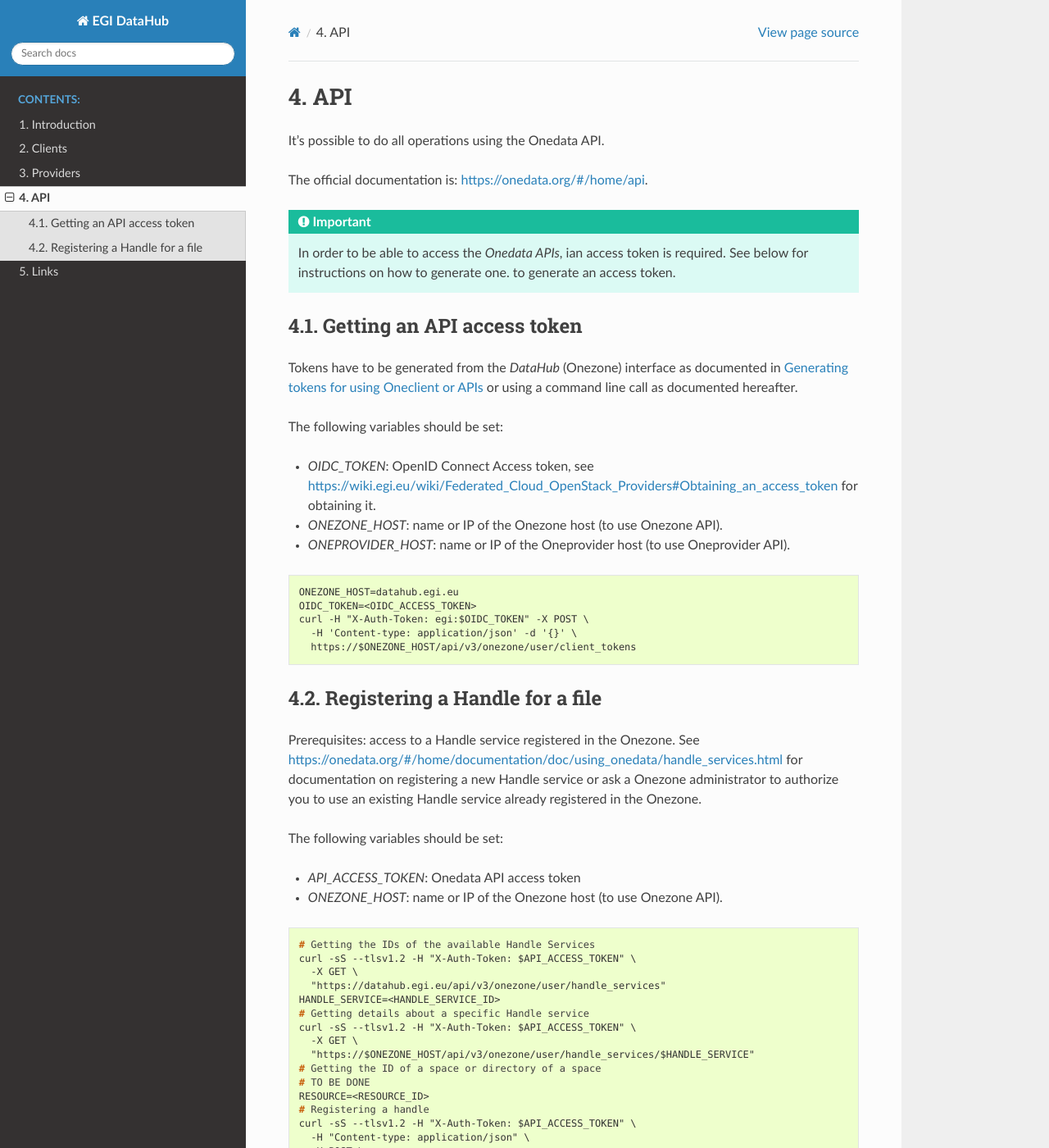
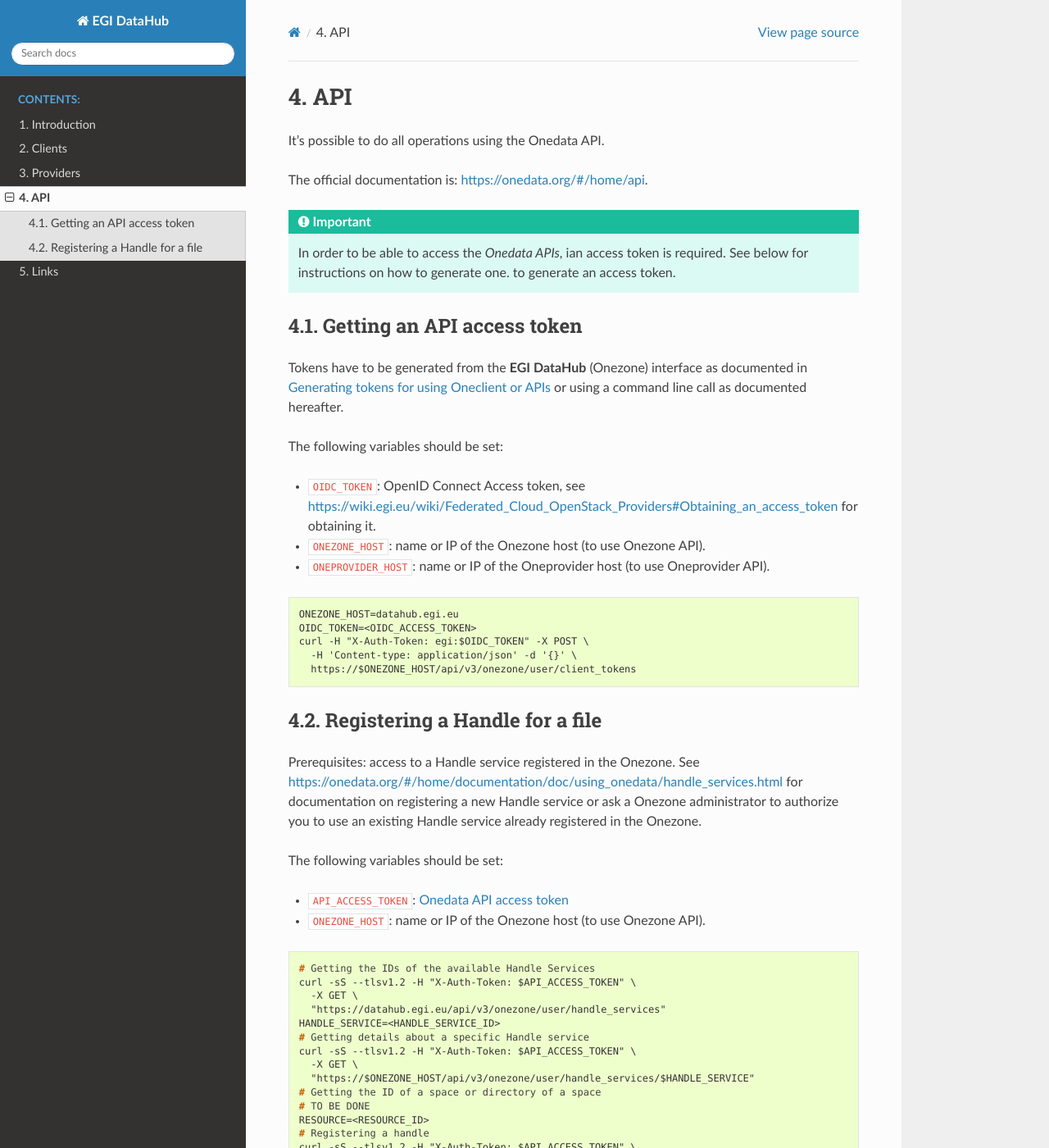
Before and after one commit to EGI-Federation/datahub-documentation, a Sphinx documentation site: the page built from source/api.rst, in a window 1280 px wide and 1400 px high. Shown: the whole window at 82% size. Built offline with Sphinx 7.4.7 and the Read the Docs theme 2.0.0, drawn with Linux system fonts in a browser that asks for light colours.

Commit message:
api.rst: use code blocks for variable names, link to information about Onedata access tokens.

```diff
--- a/source/api.rst
+++ b/source/api.rst
@@ -7,23 +7,24 @@
 
 The official documentation is: https://onedata.org/#/home/api.
 
-.. important:: In order to be able to access the `Onedata APIs`, ian access token is required. See below for instructions on how to generate one.
-    to generate an access token.
+.. important:: In order to be able to access the `Onedata APIs`, ian access
+   token is required. See below for instructions on how to generate one.
+   to generate an access token.
 
 Getting an API access token
 ^^^^^^^^^^^^^^^^^^^^^^^^^^^
 
-Tokens have to be generated from the `DataHub` (Onezone) interface as
+Tokens have to be generated from the **EGI DataHub** (Onezone) interface as
 documented in :ref:`auth-token-using-web-interface` or using a command line
 call as documented hereafter.
 
 The following variables should be set:
 
-* `OIDC_TOKEN`: OpenID Connect Access token, see
+* ``OIDC_TOKEN``: OpenID Connect Access token, see
   https://wiki.egi.eu/wiki/Federated_Cloud_OpenStack_Providers#Obtaining_an_access_token
   for obtaining it.
-* `ONEZONE_HOST`: name or IP of the Onezone host (to use Onezone API).
-* `ONEPROVIDER_HOST`: name or IP of the Oneprovider host (to use Oneprovider API).
+* ``ONEZONE_HOST``: name or IP of the Onezone host (to use Onezone API).
+* ``ONEPROVIDER_HOST``: name or IP of the Oneprovider host (to use Oneprovider API).
 
 .. code-block:: console
 
@@ -46,8 +47,8 @@
 
 The following variables should be set:
 
-* `API_ACCESS_TOKEN`: Onedata API access token
-* `ONEZONE_HOST`: name or IP of the Onezone host (to use Onezone API).
+* ``API_ACCESS_TOKEN``: `Onedata API access token <https://onedata.org/docs/doc/using_onedata/using_onedata_from_cli.html#authentication>`_
+* ``ONEZONE_HOST``: name or IP of the Onezone host (to use Onezone API).
 
 .. code-block:: console
 
```
